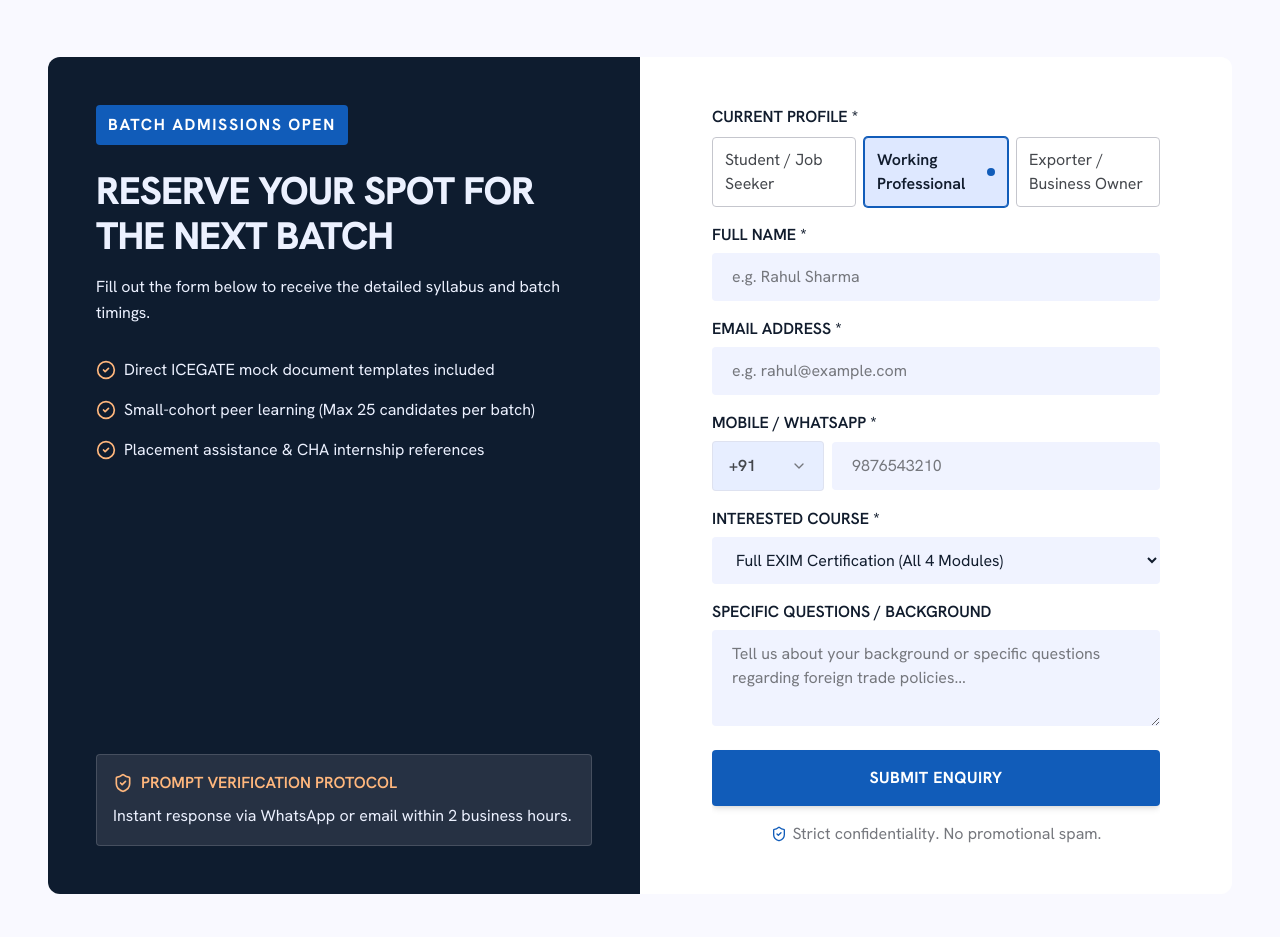
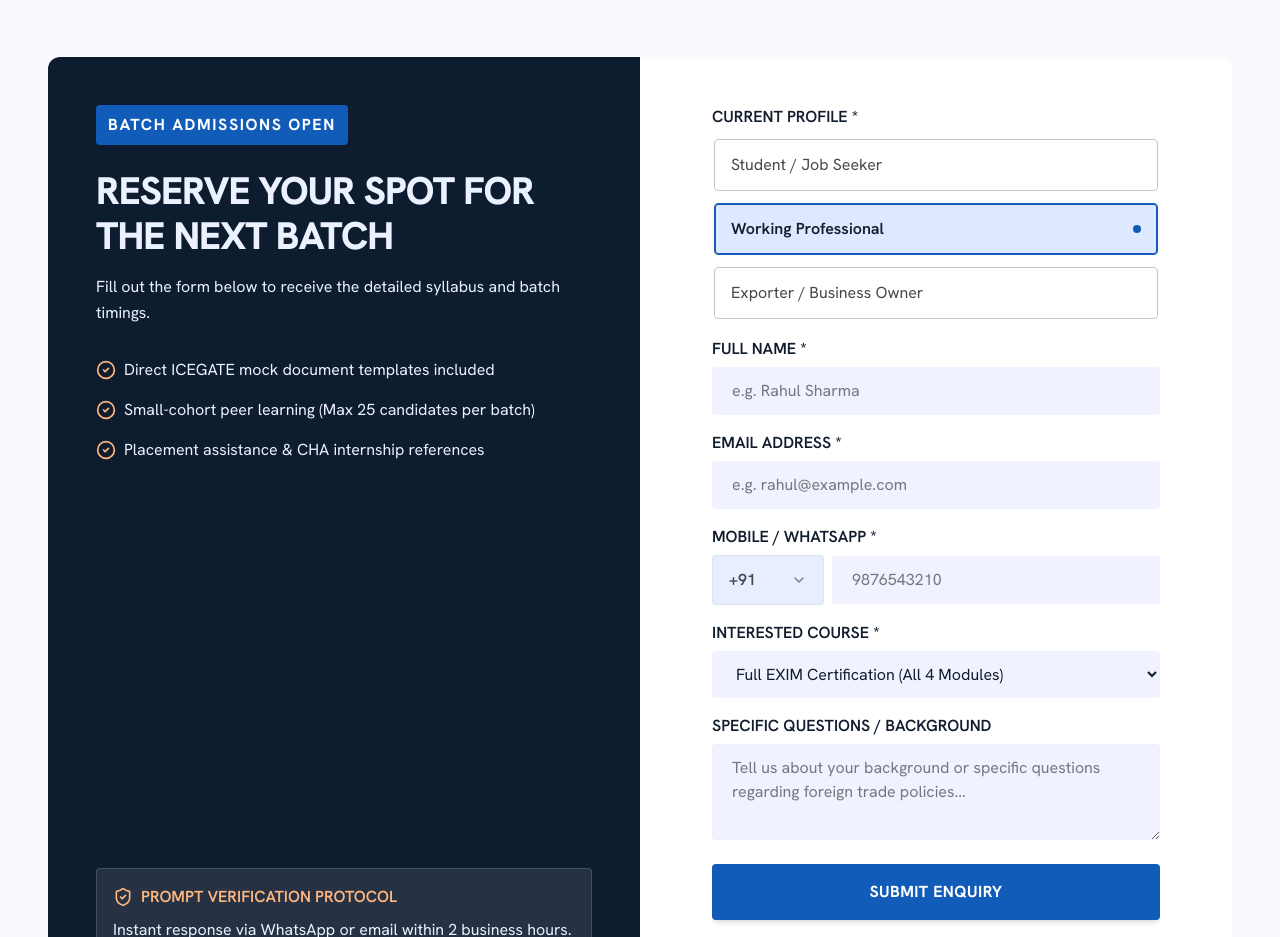
Before and after one commit to Hariprasad2120/Dubash-Exim, a React (Vite) app: page / in a window 1280 px wide. Shown: the part 5560-6497 px from the top of the page. Built offline with nearby package versions, Linux system fonts and the light colour scheme.

Commit message:
Fix: Croping in the Form Fields

```diff
--- a/src/components/sections/Contact.tsx
+++ b/src/components/sections/Contact.tsx
@@ -229,19 +229,19 @@ export const Contact: React.FC = () => {
                     <label className="font-label-ui text-label-ui text-on-surface font-semibold uppercase mb-2">
                       Current Profile *
                     </label>
-                    <div className="grid grid-cols-1 sm:grid-cols-3 gap-2">
+                    <div className="grid grid-cols-1 2xl:grid-cols-3 gap-3 p-0.5">
                       {profileOptions.map((opt) => (
                         <button
                           key={opt}
                           type="button"
                           onClick={() => handleProfileSelect(opt)}
-                          className={`px-3 py-2.5 rounded text-left border text-body-sm transition-all flex items-center justify-between cursor-pointer ${
+                          className={`box-border px-4 py-3 rounded text-left border text-body-sm transition-all flex items-center justify-between gap-3 cursor-pointer min-w-0 focus:outline-none focus:ring-2 focus:ring-inset focus:ring-secondary ${
                             formData.profileType === opt
-                              ? 'border-secondary bg-surface-container-high text-on-surface font-semibold ring-1 ring-secondary'
+                              ? 'border-secondary bg-surface-container-high text-on-surface font-semibold ring-1 ring-inset ring-secondary'
                               : 'border-outline-variant bg-surface-container-lowest text-on-surface-variant hover:bg-surface-container-low'
                           }`}
                         >
-                          <span>{opt}</span>
+                          <span className="min-w-0 leading-relaxed">{opt}</span>
                           {formData.profileType === opt && (
                             <span className="w-2 h-2 rounded-full bg-secondary shrink-0" />
                           )}
@@ -291,8 +291,8 @@ export const Contact: React.FC = () => {
                     />
                   </div>
 
-                  {/* Phone Number and Course Dropdown */}
-                  <div className="grid grid-cols-1 2xl:grid-cols-2 gap-space-md">
+                  {/* Phone Number */}
+                  <div className="grid grid-cols-1 gap-space-md">
                     <Input
                       id="phone"
                       name="phone"
@@ -356,7 +356,9 @@ export const Contact: React.FC = () => {
                     {errors.countryCode && (
                       <span className="text-error text-body-sm mt-1">{errors.countryCode}</span>
                     )}
+                  </div>
 
+                  {/* Course Dropdown */}
                   <Select
                     id="courseInterest"
                     name="courseInterest"
@@ -367,7 +369,6 @@ export const Contact: React.FC = () => {
                     error={errors.courseInterest}
                     required
                   />
-                  </div>
 
                   {/* Message Field */}
                   <Textarea
```
Lines whose indentation alone changed are shown as unchanged.
